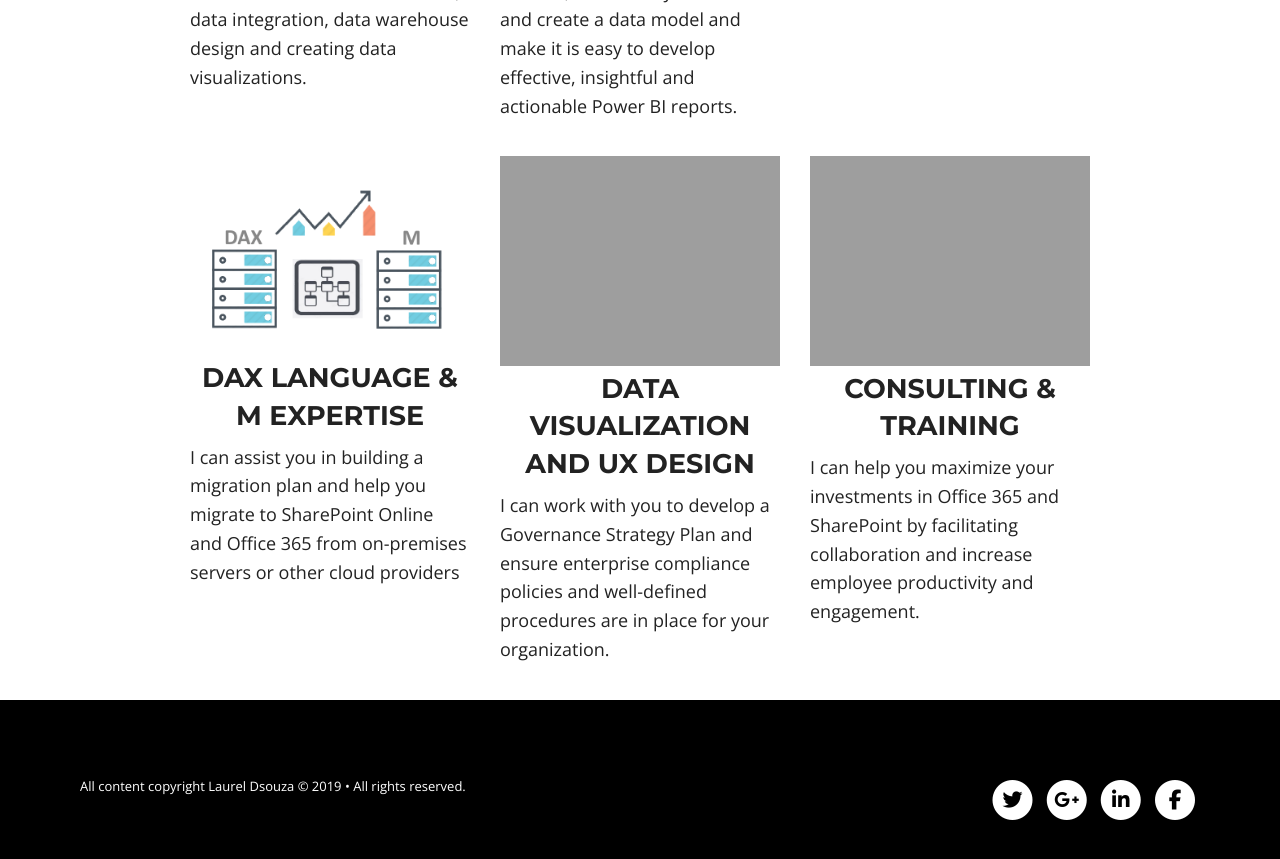
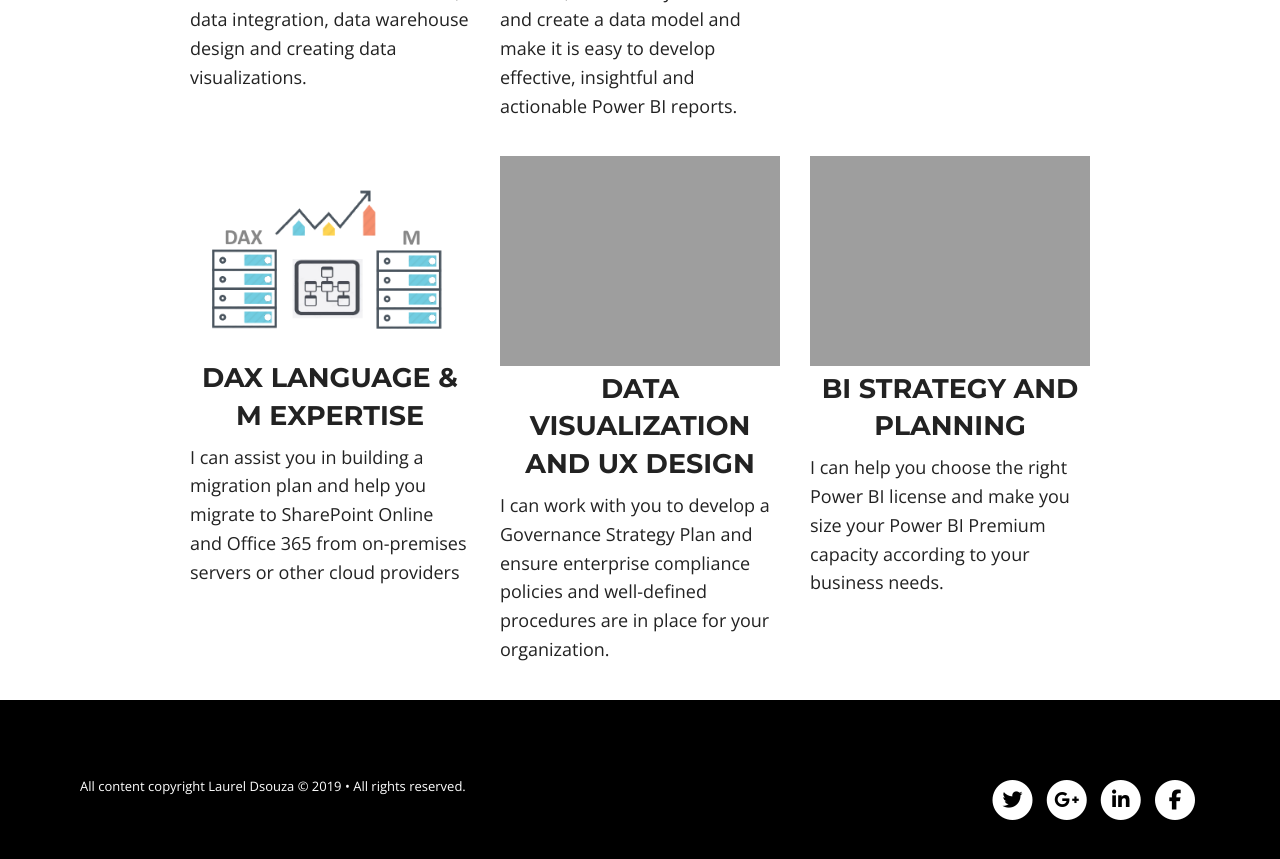
Before and after one commit to ldsouza/ldsouza.github.io, a Jekyll site: the page built from powerbi.md, in a window 1280 px wide and 900 px high, scrolled down 811 px. Shown: the top 859 px of the window. Built offline with Jekyll 4.4.1, drawn with Linux system fonts in a browser that asks for light colours; nearby versions of some CDN libraries; library files that are not in the unit come from our copies.

Commit message:
Update powerbi.html

```diff
--- a/_includes/powerbi.html
+++ b/_includes/powerbi.html
@@ -63,9 +63,8 @@
 
         <div class="small-12 medium-4 large-4 columns">
               <img src="{{ site.url }}/images/services/training.jpg" alt="IT DELVE">
-          <h3 class="title">Consulting & Training</h3>
-          <p>I can help you maximize your investments in Office 365 and SharePoint by facilitating
-            collaboration and increase employee productivity and engagement.</p>
+          <h3 class="title">BI Strategy and Planning</h3>
+          <p>I can help you choose the right Power BI license and make you size your Power BI Premium capacity according to your business needs. </p>
         </div>
 
 
```
